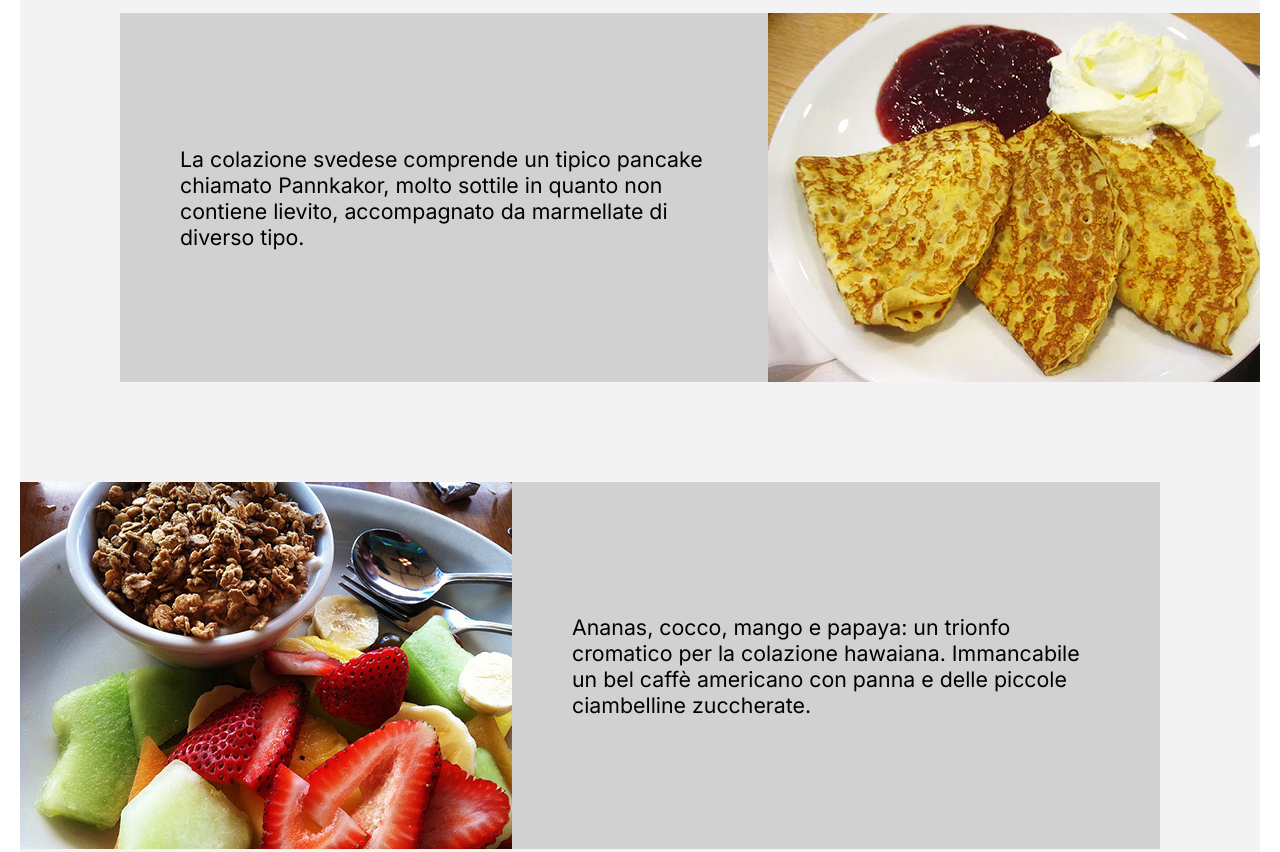
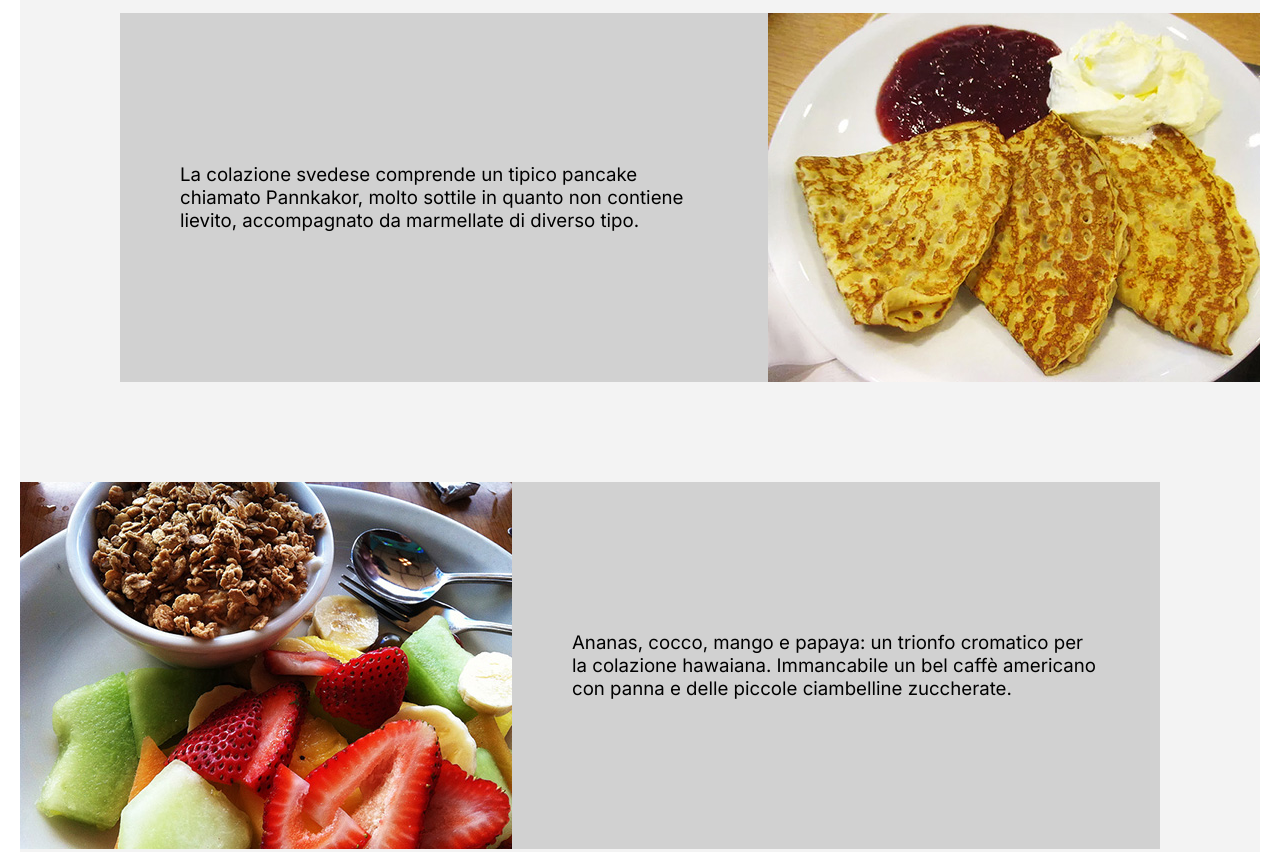
Before and after one commit to Gaia-La-Porta/Colazioni-dal-mondo, a plain HTML site: page index.html in a window 1280 px wide. Shown: the part 760-1612 px from the top of the page. Drawn offline with Linux system fonts and the light colour scheme.

Commit message:
add HTML, CSS

```diff
--- a/css/style.css
+++ b/css/style.css
@@ -42,7 +42,7 @@ p.intro {
 
 .dolce-sx, .salata-sx, .dolcesalata-sx {
     padding: 20px 60px 20px 60px;
-    font-size: 16pt;
+    font-size: 14pt;
     font-display: flex;
     justify-content: left;
 
@@ -50,7 +50,7 @@ p.intro {
 
 .dolce-dx, .salata-dx, .dolcesalata-dx {
     padding: 20px 60px 20px 60px;
-    font-size: 16pt;
+    font-size: 14pt;
     font-display: flex;
     justify-content: left;
 
```
